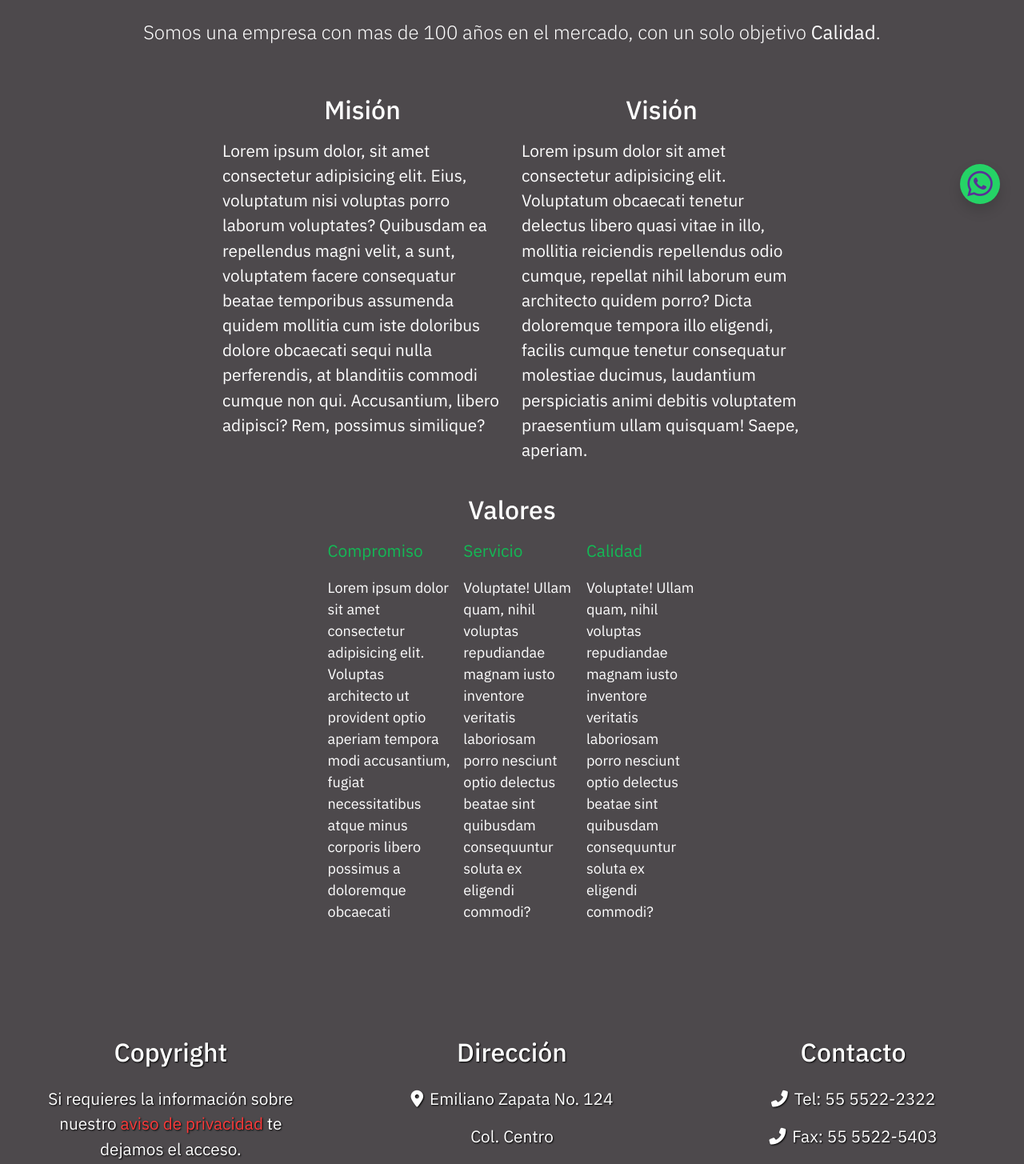
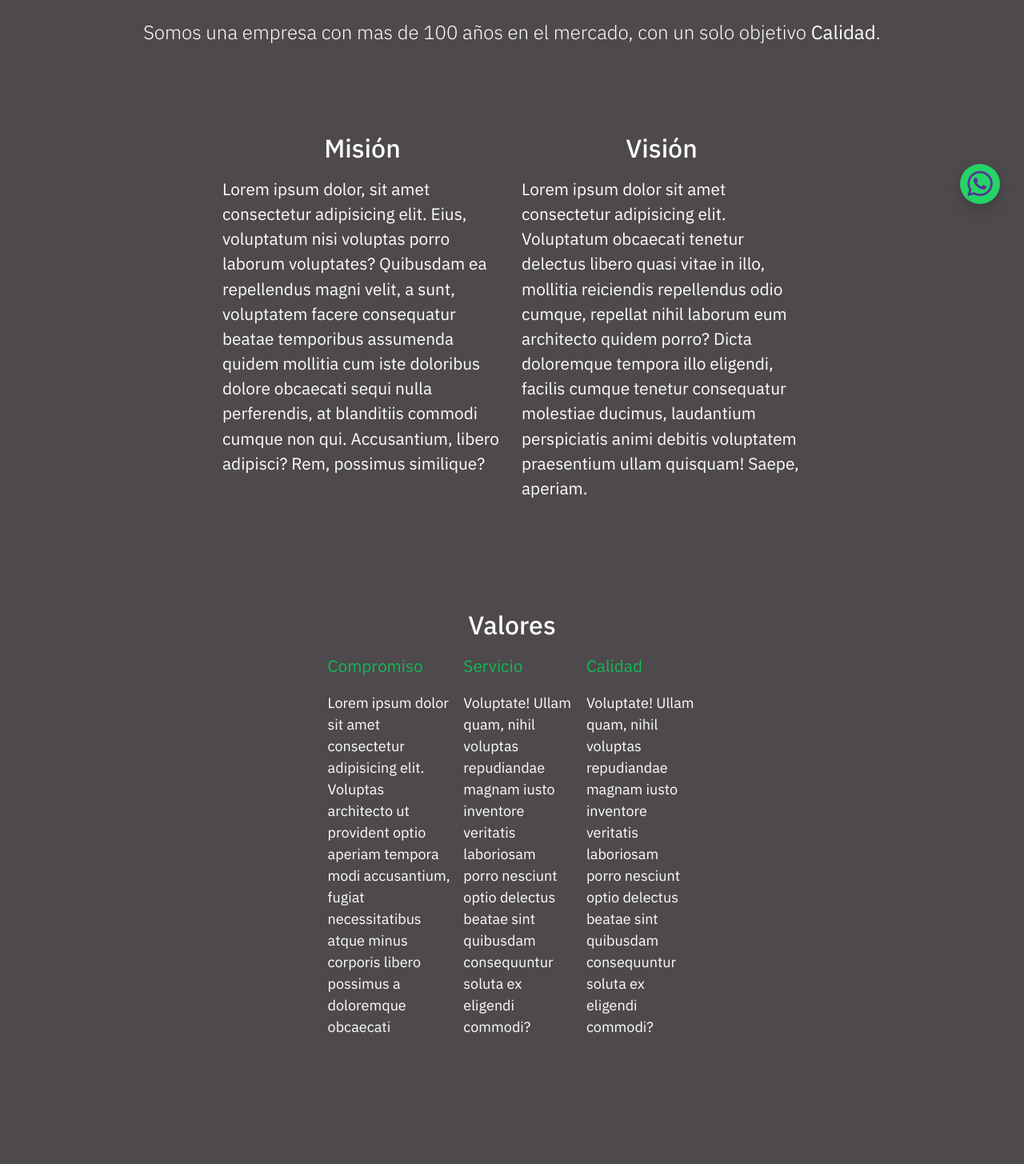
Before and after one commit to primi1972/lasselvas, a React (Vite) app: page /nosotros in a window 1280 px wide. Shown: the part 495-1950 px from the top of the page at 80% size. Built offline with nearby package versions, Linux system fonts and the light colour scheme.

Commit message:
actualizado3

```diff
--- a/src/pages/CatalogoPage.jsx
+++ b/src/pages/CatalogoPage.jsx
@@ -35,14 +35,14 @@ const Catalogo = () => {
   return (
     <Fragment>
       <section className="pad-pag catalogoMaderas maxwidth mx-auto">
-        <h1 className="text-center">Catalogo</h1>
-        <div className="seleccionMadera mb-5 w-25 mx-auto">
+        <h1 className="text-center text-success">Catalogo</h1>
+        <div className="seleccionMadera mb-5 mx-auto" style={{width: "350px"}}>
           <div className="form-group">
             <label htmlFor="Select1" className="form-label mt-4">
               Selecciona un Elemento
             </label>
             <select
-              className="form-select"
+              className="form-select  minwidth"
               id="Select1"
               name="Select1"
               value="Select1"
--- a/src/pages/NosotrosPage.jsx
+++ b/src/pages/NosotrosPage.jsx
@@ -31,7 +31,7 @@ const Nosotros = () => {
           transition={{ delay: 0.6, duration: 1 }}
           className="mision-vision text-white d-flex w-90 my-5 gap-4 justify-content-center flex-wrap"
         >
-          <div className="mision minwidth w-25">
+          <div className="mision minwidth w-25 py-5">
             <h3 className="text-center pb-2">Misión</h3>
             <p>
               Lorem ipsum dolor, sit amet consectetur adipisicing elit. Eius,
@@ -43,7 +43,7 @@ const Nosotros = () => {
               similique?
             </p>
           </div>
-          <div className="vision minwidth w-25">
+          <div className="vision minwidth w-25 py-5">
             <h3 className="text-center pb-2">Visión</h3>
             <p>
               Lorem ipsum dolor sit amet consectetur adipisicing elit.
@@ -55,7 +55,7 @@ const Nosotros = () => {
               quisquam! Saepe, aperiam.
             </p>
           </div>
-          <div className="valores minwidth w-45">
+          <div className="valores minwidth w-45 py-5">
             <h3 className="text-center pb-2">Valores</h3>
             <div className="valores d-flex gap-3">
               <div>
--- a/src/pages/ServiciosPage.jsx
+++ b/src/pages/ServiciosPage.jsx
@@ -20,7 +20,7 @@ const Servicios = () => {
             initial={{ x: 150, opacity: 0 }}
             animate={{ x: 0, opacity: 1 }}
             transition={{ delay: 0.4, duration: 1 }}
-            className="text-center fw-light my-3 text-white"
+            className="text-center fw-light my-3 text-white px-5"
           >
             Fletes, maquilado, estufado, instalacion y todo lo que necesites lo
             encuentras con nosotros.
@@ -42,7 +42,6 @@ const Servicios = () => {
             titulo="Abasto seguro y continuo"
             texto="Lorem ipsum dolor sit amet consectetur adipisicing elit. Libero sint adipisci, dolore voluptates minus natus iusto voluptas velsaepe error rerum ex ad, eaque necessitatibus neque numquam eiusaccusamus rem. In suscipit earum placeat quibusdam teneturvoluptates ea ab cum eius odio est fugiat perspiciatis liberoculpa, saepe deserunt consequuntur."
           ></CardGeneral>
-
           <CardGeneral
             imagen="fa-solid fa-clipboard"
             titulo="Calidad al Cliente"
```
